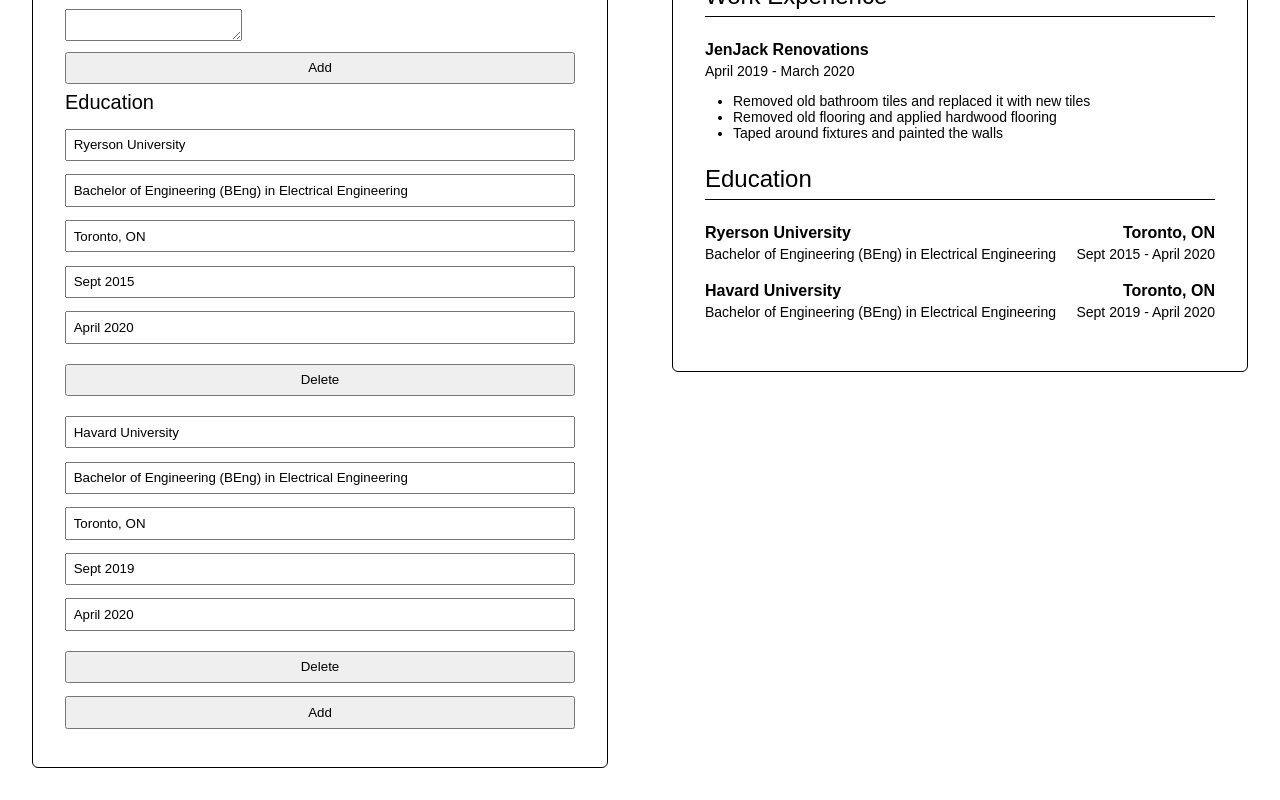
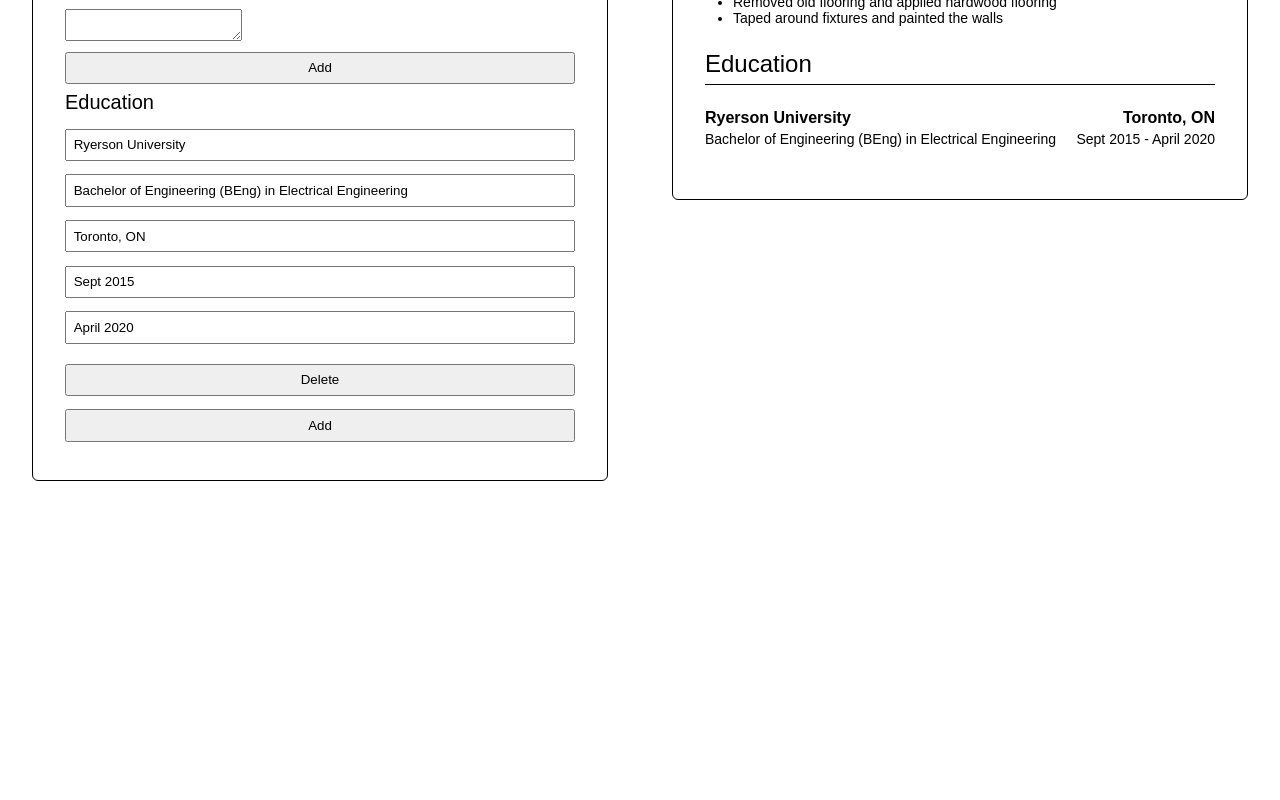
Before and after one commit to JacksonJ97/cv-application, a React (Create React App) app: page / in a window 1280 px wide. Shown: the part 571-1371 px from the top of the page. After the commit the page ends 1084 px from the top, so only its background shows below. Built offline with nearby package versions, Linux system fonts and the light colour scheme.

Commit message:
synced summary and summary view states

```diff
--- a/src/components/Container/index.js
+++ b/src/components/Container/index.js
@@ -25,14 +25,6 @@
           degree: "Bachelor of Engineering (BEng) in Electrical Engineering",
           location: "Toronto, ON",
           startDate: "Sept 2015",
-          endDate: "April 2020",
-        },
-        {
-          id: uniqueId(),
-          school: "Havard University",
-          degree: "Bachelor of Engineering (BEng) in Electrical Engineering",
-          location: "Toronto, ON",
-          startDate: "Sept 2019",
           endDate: "April 2020",
         },
       ],
--- a/src/components/Form/SummaryForm/index.js
+++ b/src/components/Form/SummaryForm/index.js
@@ -1,10 +1,19 @@
 import React, { Component } from "react";
 
 class SummaryForm extends Component {
+  constructor(props) {
+    super(props);
+    this.handleChange = this.handleChange.bind(this);
+  }
+
+  handleChange(e) {
+    this.props.onChange(e.target.value, e.target.name);
+  }
+
   render() {
     return (
       <div>
-        <textarea />
+        <textarea value={this.props.info} onChange={this.handleChange} name="summary" />
       </div>
     );
   }
--- a/src/components/Preview/SummaryView/index.js
+++ b/src/components/Preview/SummaryView/index.js
@@ -11,7 +11,7 @@
     return (
       <Wrapper>
         <Heading title="Summary" />
-        <p>{this.props.info.text}</p>
+        <p>{this.props.info}</p>
       </Wrapper>
     );
   }
```
